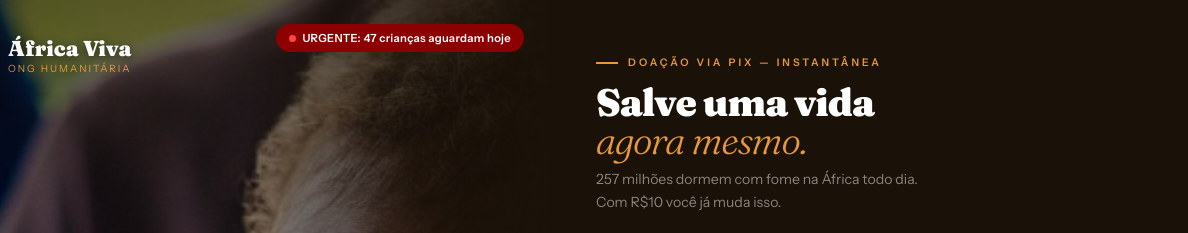
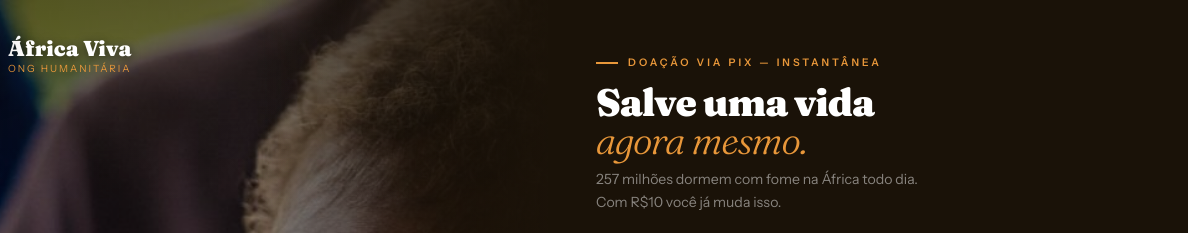
Before and after one commit to modssad1320-art/africaviva, a website: page public/index.html in a window 1280 px wide. Shown: the top 233 px of the page, 92-1280 px from the left. Drawn offline with Linux system fonts and the light colour scheme.

Commit message:
Add files via upload

```diff
--- a/public/index.html
+++ b/public/index.html
@@ -305,10 +305,7 @@ footer p{font-size:.72rem;color:rgba(255,255,255,.22);}
       </div>
     </div>
 
-    <div class="urgency-badge">
-      <div class="udot"></div>
-      URGENTE: 47 crianças aguardam hoje
-    </div>
+
 
     <div class="photo-caption">
       <p>"Ela tem 2 anos e nunca tomou uma vacina. Com R$50 sua vida muda hoje."</p>
```
